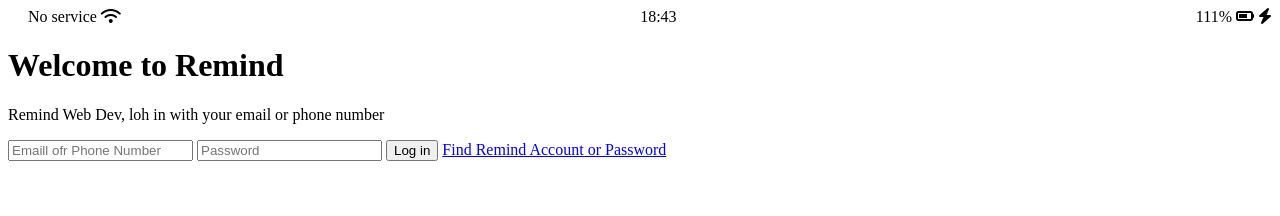
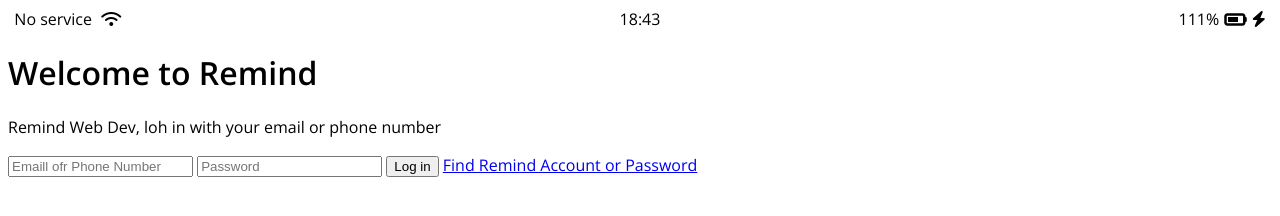
Before and after one commit to ktoto91/remind, a plain HTML site: page index.html in a window 1280 px wide. Drawn offline with nearby package versions, Linux system fonts and the light colour scheme.

Commit message:
Update style.css

```diff
--- a/css/style.css
+++ b/css/style.css
@@ -3,15 +3,66 @@
 2. Class는 앞에 dot(.)을 추가
 3. ID는 앞에 Pound key(#)을 추가
 */
+@import url('https://fonts.googleapis.com/css2?family=Open+Sans:wght@400;600&display=swap');
+
+body {
+    font-family: 'Open Sans', sans-serif;
+}
 
 .status-bar {
+display: flex;
+justify-content: center;
+}
+
+.status-bar__column {
+    width: 33%;
+}
+
+.status-bar__column:nth-child(2) {
     display: flex;
-    justify-content: space-between;
+    justify-content: center;
+}
+
+.status-bar__column:last-child {
+    display: flex;
+    justify-content: flex-end;
+    align-items: center;
 }
 
 .status-bar__column:first-child span{
-    margin-left: 20px;
+    margin-right: 5px;
+}
+
+.status-bar__column .fa-battery-three-quarters {
+    margin: 0px 5px;
 }
 /* display: flex; 는 태그안에 있는 내용들을
 한줄(가로)로 만들어 준다. 물론, 그것이 주 기능은 아님!
 */
+
+/* space-between;의 경우, width의 크기에 따라
+정확하게 등분(정렬)이 되지 않을수도 있다.
+그래서 css hack(기술)로 진행해본다.
+
+1. .status-bar 에 걸려있는, space- between을
+center로 먼저 바꾼다.
+
+2. 그 다음 모든(해당 태그에 있는) column에 33%의 width를 가지게 한다.
+
+3. 두 번째 cloumn의 자식(child)을 중앙에 둔다.
+-> .status-bar__column:nth-child(2) {
+    display: flex;
+    justify-content: center;
+}
+
+4. 세 번째(마지막) 자식을(child)을 끝으로 둔다.
+-> .status-bar__column:last-child {
+    display: flex;
+    justify-content: flex-end;
+}
+*/
+
+/* align-item은 교차축, justify-content는 주축
+기본적으로 주축인, main axis는 가로축(수평), 교차축은 cross axis 세로축(수직)
+flex-direction:column 같은 속성으로 주축과 교차축을 바꿀 수 있다.
+*/
--- a/index.html
+++ b/index.html
@@ -27,7 +27,7 @@
         </div>
         <div class="status-bar__column">
             <span>111%</span>
-            <i class="fas fa-battery-three-quarters"></i>
+            <i class="fas fa-battery-three-quarters fa-lg"></i>
             <i class="fas fa-bolt"></i>
         </div>
     </div>
```
